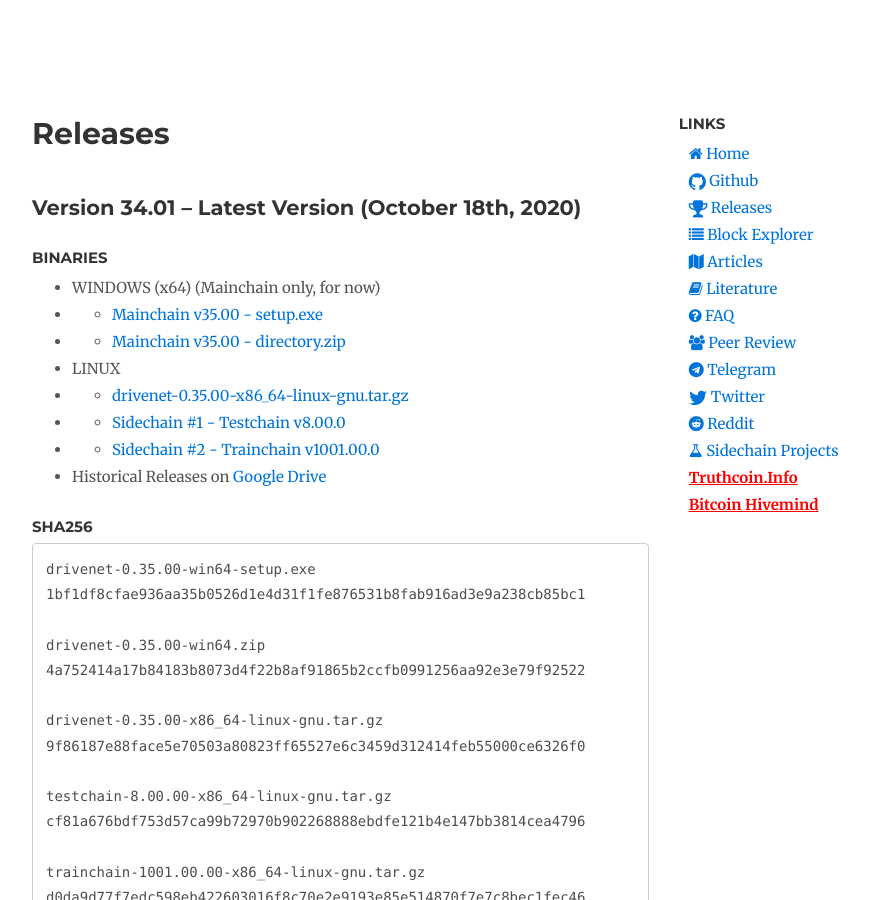
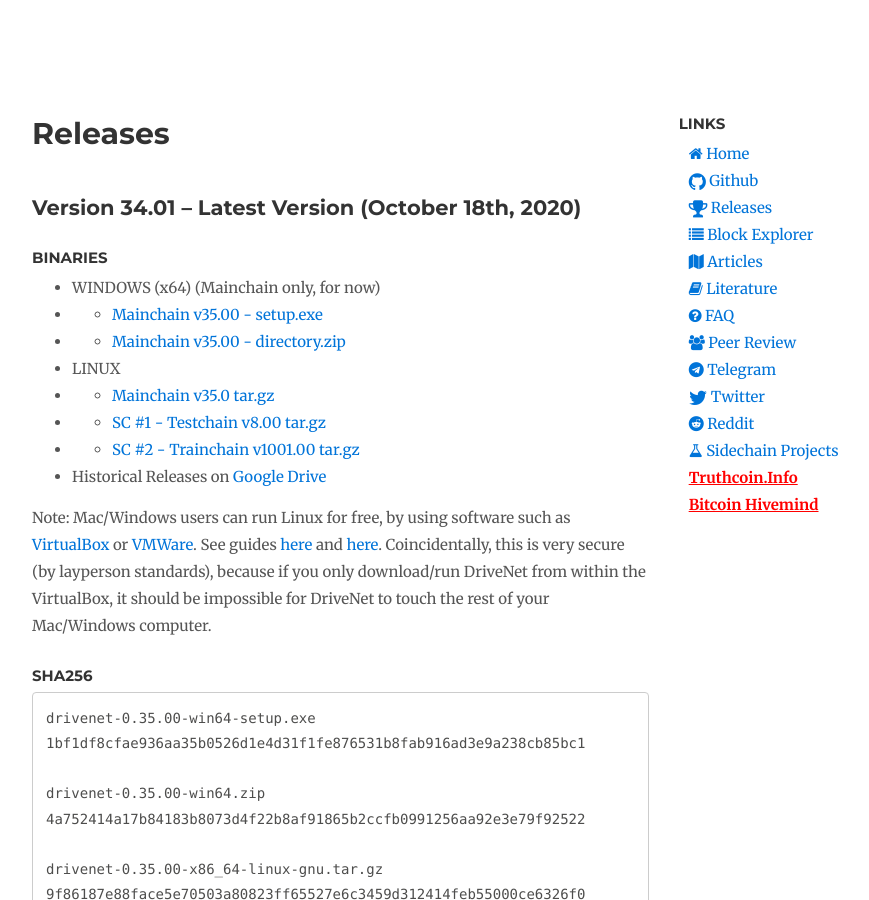
Before and after one commit to drivechain-project/drivechain.info, a Jekyll site: the page built from releases/index.md, in a window 1280 px wide and 900 px high. Shown: the whole window, without its empty margins (138-1007 px from the left). Built offline with Jekyll 4.4.1, drawn with Linux system fonts in a browser that asks for light colours; our own code applies the rules of GitHub Pages for plain Markdown files; comment, search, counter and statistics services are not loaded.

Commit message:
add vbox note

```diff
--- a/releases/index.md
+++ b/releases/index.md
@@ -15,13 +15,17 @@ title: Releases
 * WINDOWS (x64) (Mainchain only, for now)
 * * [Mainchain v35.00 - setup.exe](/releases/bin/drivenet-0.35.00-win64-setup.exe)
 * * [Mainchain v35.00 - directory.zip](/releases/bin/drivenet-0.35.00-win64.zip)
+
+
 * LINUX
-* * [drivenet-0.35.00-x86_64-linux-gnu.tar.gz](/releases/bin/drivenet-0.35.00-x86_64-linux-gnu.tar.gz)
-* * [Sidechain #1 - Testchain v8.00.0](/releases/bin/testchain-8.00.00-x86_64-linux-gnu.tar.gz)
-* * [Sidechain #2 - Trainchain v1001.00.0](/releases/bin/trainchain-1001.00.00-x86_64-linux-gnu.tar.gz)
+* * [Mainchain v35.0 tar.gz](/releases/bin/drivenet-0.35.00-x86_64-linux-gnu.tar.gz)
+* * [SC #1 - Testchain v8.00 tar.gz](/releases/bin/testchain-8.00.00-x86_64-linux-gnu.tar.gz)
+* * [SC #2 - Trainchain v1001.00 tar.gz](/releases/bin/trainchain-1001.00.00-x86_64-linux-gnu.tar.gz)
 
 
 * Historical Releases on [Google Drive](https://drive.google.com/drive/folders/1o83i1N4yPbbKT5hVv_IspNVwHV2jUUoT)
+
+Note: Mac/Windows users can run Linux for free, by using software such as [VirtualBox](https://www.virtualbox.org/) or [VMWare](https://www.vmware.com/products/fusion.html). See guides [here](https://www.wikihow.com/Install-Ubuntu-on-VirtualBox) and [here](https://graspingtech.com/vmware-fusion-ubuntu-20.04/). Coincidentally, this is very secure (by layperson standards), because if you only download/run DriveNet from within the VirtualBox, it should be impossible for DriveNet to touch the rest of your Mac/Windows computer.
 
 ### Sha256
 
```
